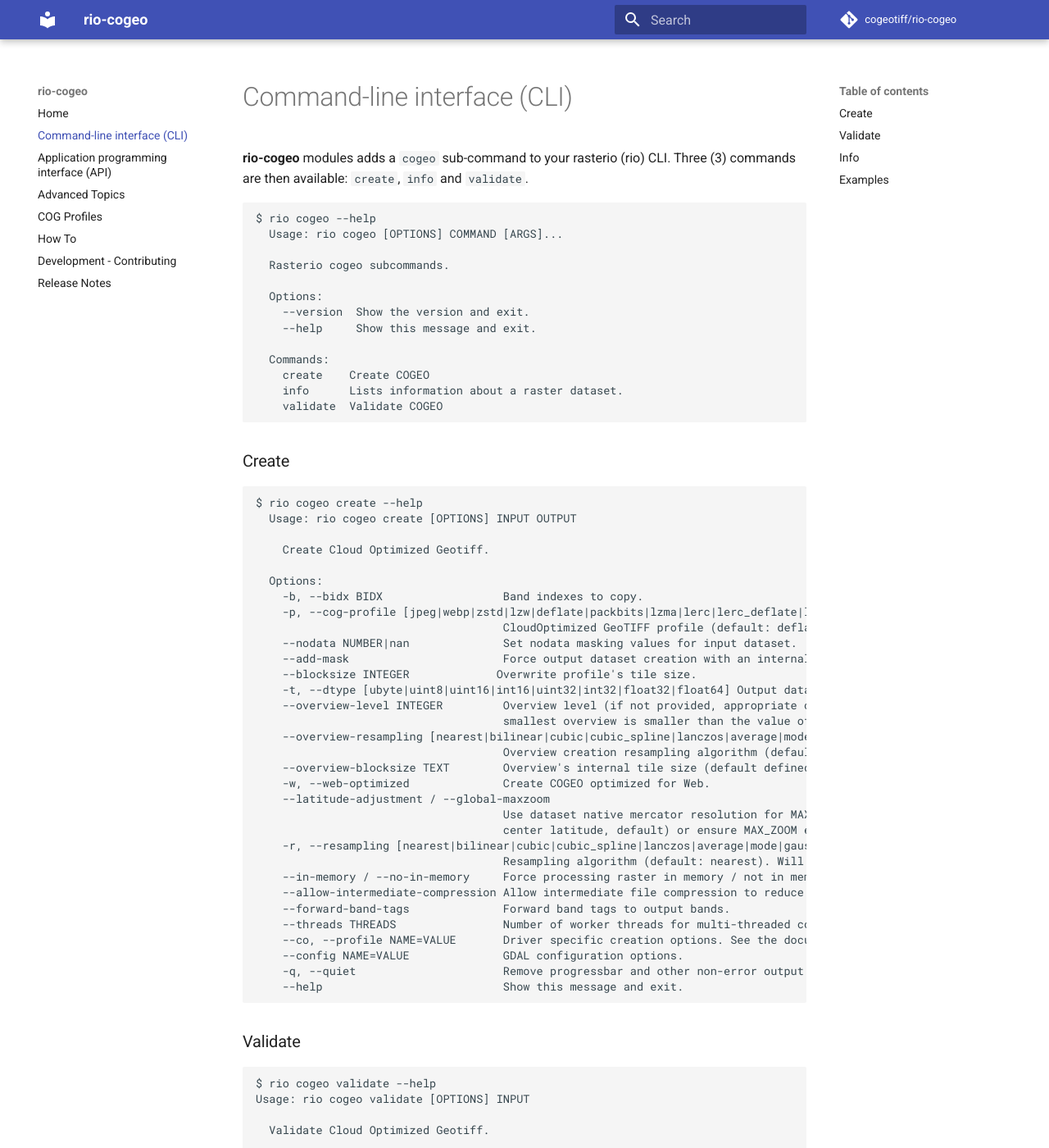
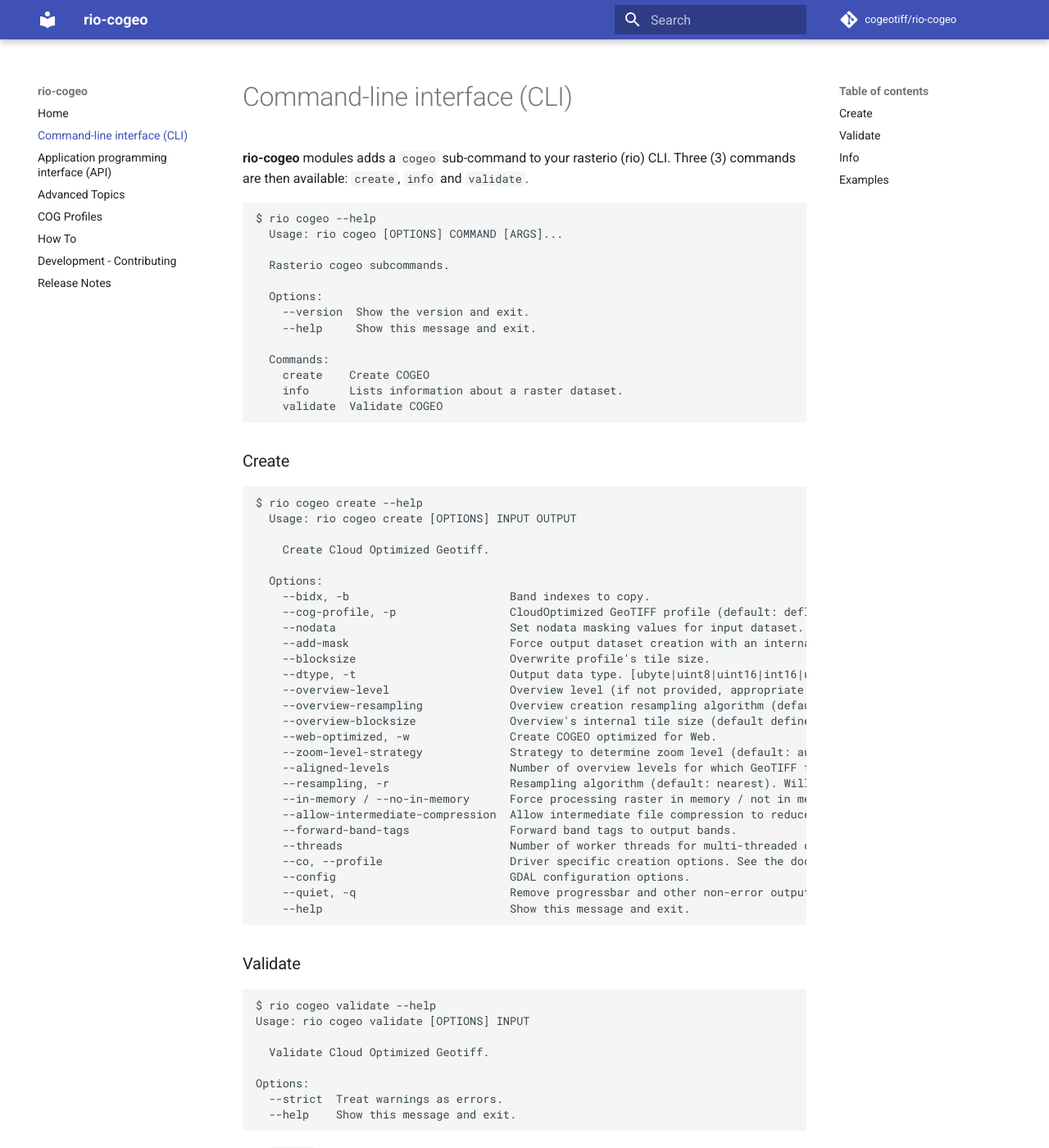
Before and after one commit to cogeotiff/rio-cogeo, an MkDocs documentation site: the page built from docs/CLI.md, in a window 1280 px wide and 1400 px high. Shown: the whole window at 82% size. Built offline with MkDocs 1.6.1 and Material for MkDocs 9.7.7, drawn with Linux system fonts in a browser that asks for light colours; comment, search, counter and statistics services are not loaded.

Commit message:
update docs

````diff
--- a/docs/CLI.md
+++ b/docs/CLI.md
@@ -25,32 +25,27 @@
     Create Cloud Optimized Geotiff.
 
   Options:
-    -b, --bidx BIDX                  Band indexes to copy.
-    -p, --cog-profile [jpeg|webp|zstd|lzw|deflate|packbits|lzma|lerc|lerc_deflate|lerc_zstd|raw]
-                                     CloudOptimized GeoTIFF profile (default: deflate).
-    --nodata NUMBER|nan              Set nodata masking values for input dataset.
-    --add-mask                       Force output dataset creation with an internal mask (convert alpha band or nodata to mask).
-    --blocksize INTEGER             Overwrite profile's tile size.
-    -t, --dtype [ubyte|uint8|uint16|int16|uint32|int32|float32|float64] Output data type.
-    --overview-level INTEGER         Overview level (if not provided, appropriate overview level will be selected until the
-                                     smallest overview is smaller than the value of the internal blocksize)
-    --overview-resampling [nearest|bilinear|cubic|cubic_spline|lanczos|average|mode|gauss]
-                                     Overview creation resampling algorithm (default: nearest).
-    --overview-blocksize TEXT        Overview's internal tile size (default defined by GDAL_TIFF_OVR_BLOCKSIZE env or 128)
-    -w, --web-optimized              Create COGEO optimized for Web.
-    --latitude-adjustment / --global-maxzoom
-                                     Use dataset native mercator resolution for MAX_ZOOM calculation (linked to dataset
-                                     center latitude, default) or ensure MAX_ZOOM equality for multiple dataset accross latitudes.
-    -r, --resampling [nearest|bilinear|cubic|cubic_spline|lanczos|average|mode|gauss]
-                                     Resampling algorithm (default: nearest). Will only be applied with the `--web-optimized` option.
-    --in-memory / --no-in-memory     Force processing raster in memory / not in memory (default: process in memory if smaller than 120 million pixels)
-    --allow-intermediate-compression Allow intermediate file compression to reduce memory/disk footprint.
-    --forward-band-tags              Forward band tags to output bands.
-    --threads THREADS                Number of worker threads for multi-threaded compression (default: ALL_CPUS)
-    --co, --profile NAME=VALUE       Driver specific creation options. See the documentation for the selected output driver for more information.
-    --config NAME=VALUE              GDAL configuration options.
-    -q, --quiet                      Remove progressbar and other non-error output.
-    --help                           Show this message and exit.
+    --bidx, -b                        Band indexes to copy.
+    --cog-profile, -p                 CloudOptimized GeoTIFF profile (default: deflate). [jpeg|webp|zstd|lzw|deflate|packbits|lzma|lerc|lerc_deflate|lerc_zstd|raw]
+    --nodata                          Set nodata masking values for input dataset.
+    --add-mask                        Force output dataset creation with an internal mask (convert alpha band or nodata to mask).
+    --blocksize                       Overwrite profile's tile size.
+    --dtype, -t                       Output data type. [ubyte|uint8|uint16|int16|uint32|int32|float32|float64]
+    --overview-level                  Overview level (if not provided, appropriate overview level will be selected until the smallest overview is smaller than the value of the internal blocksize)
+    --overview-resampling             Overview creation resampling algorithm (default: nearest).  [nearest|bilinear|cubic|cubic_spline|lanczos|average|mode|gauss]
+    --overview-blocksize              Overview's internal tile size (default defined by GDAL_TIFF_OVR_BLOCKSIZE env or 128)
+    --web-optimized, -w               Create COGEO optimized for Web.
+    --zoom-level-strategy             Strategy to determine zoom level (default: auto).  [lower|upper|auto]
+    --aligned-levels                  Number of overview levels for which GeoTIFF tile and tiles defined in the tiling scheme match.
+    --resampling, -r                  Resampling algorithm (default: nearest). Will only be applied with the `--web-optimized` option.  [nearest|bilinear|cubic|cubic_spline|lanczos|average|mode|gauss]
+    --in-memory / --no-in-memory      Force processing raster in memory / not in memory (default: process in memory if smaller than 120 million pixels)
+    --allow-intermediate-compression  Allow intermediate file compression to reduce memory/disk footprint.
+    --forward-band-tags               Forward band tags to output bands.
+    --threads                         Number of worker threads for multi-threaded compression (default: ALL_CPUS)
+    --co, --profile                   Driver specific creation options. See the documentation for the selected output driver for more information.
+    --config                          GDAL configuration options.
+    --quiet, -q                       Remove progressbar and other non-error output.
+    --help                            Show this message and exit.
 ```
 
 ### Validate
````
Also changed, not shown: docs/Advanced.md (+3 -19 lines), docs/Is_it_a_COG.md (+1 -9 lines).
